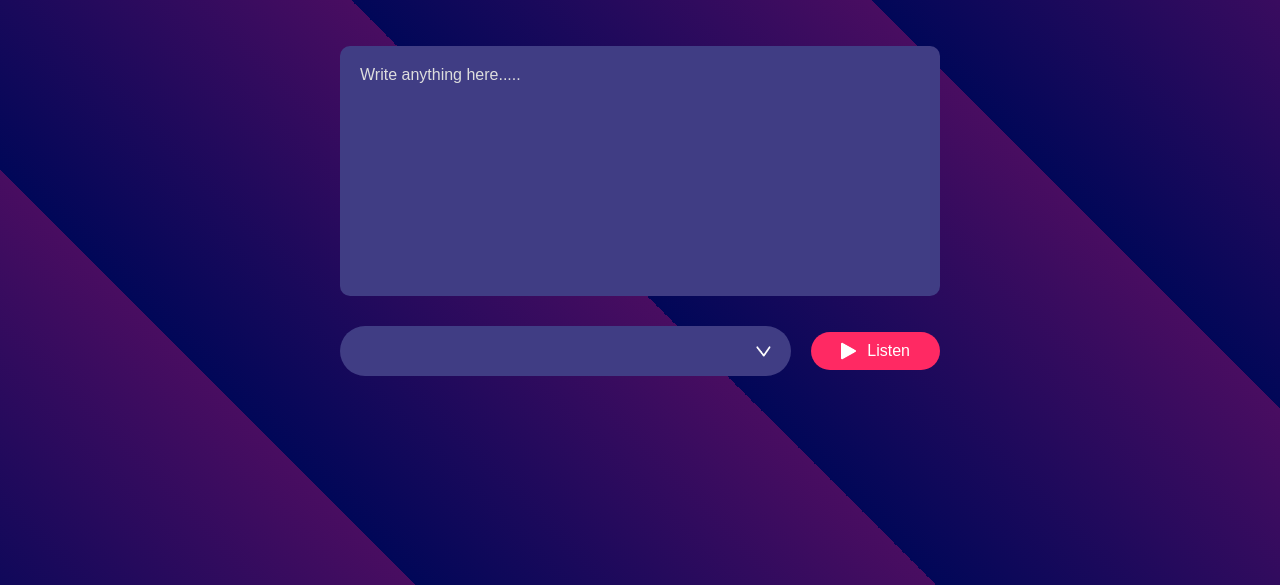
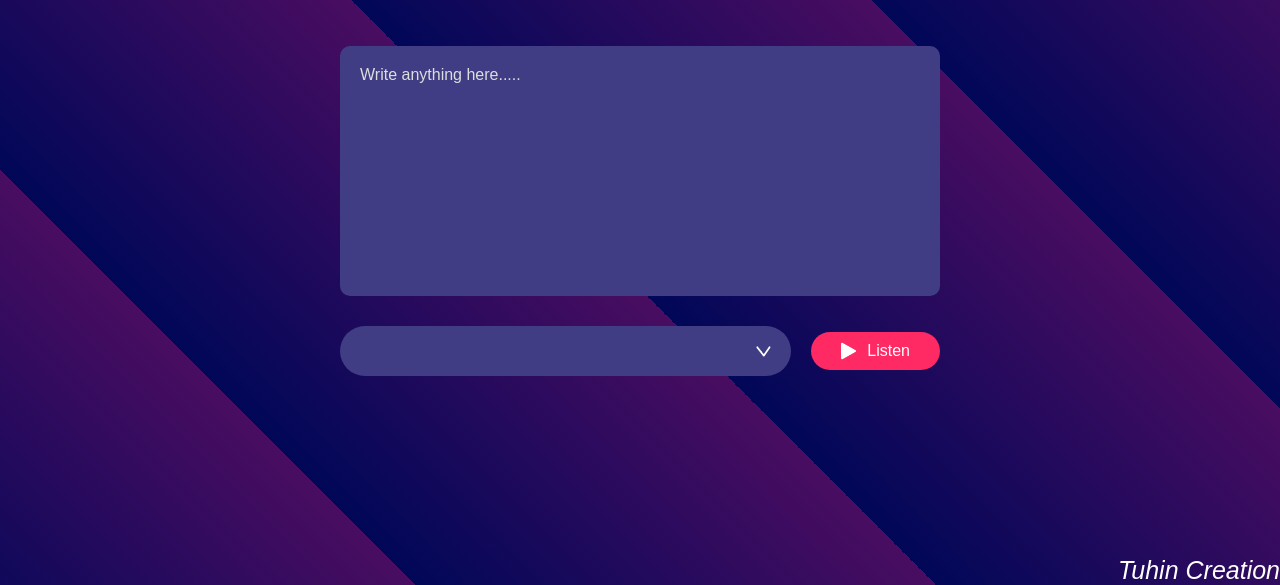
Before and after one commit to Tuhin-S/text-to-voice-edit, a plain HTML site: page index.html in a window 1280 px wide. Shown: the part 215-800 px from the top of the page. Drawn offline with Linux system fonts and the light colour scheme.

Commit message:
Update index.html

```diff
--- a/index.html
+++ b/index.html
@@ -15,6 +15,7 @@
             <select ></select>
             <button><img src="play.png " alt="">Listen</button>
         </div>
+        <div class=" bottomright">Tuhin Creation</div>
     </div>
     <script src="script.js"></script>
 </body>
```
